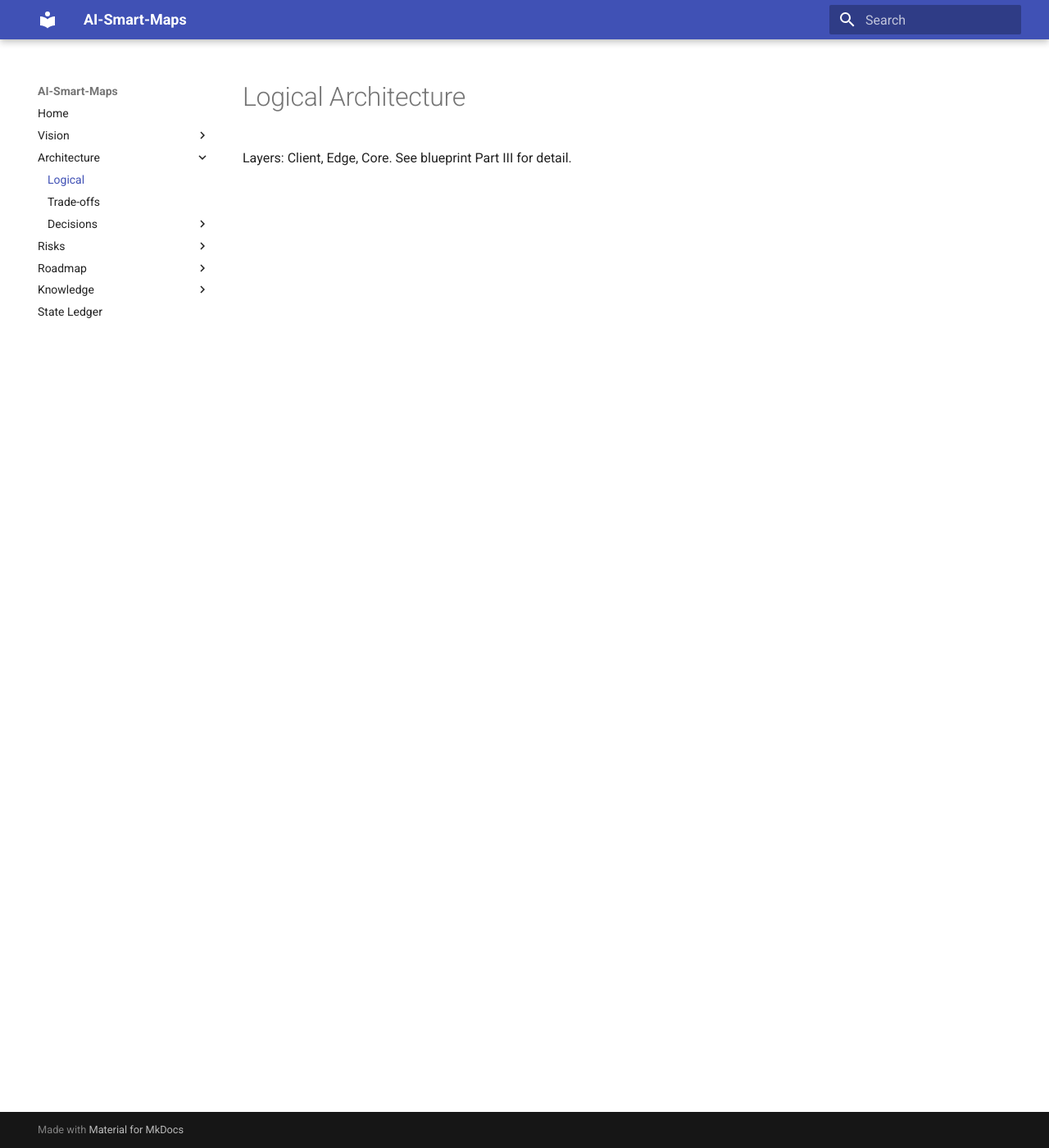
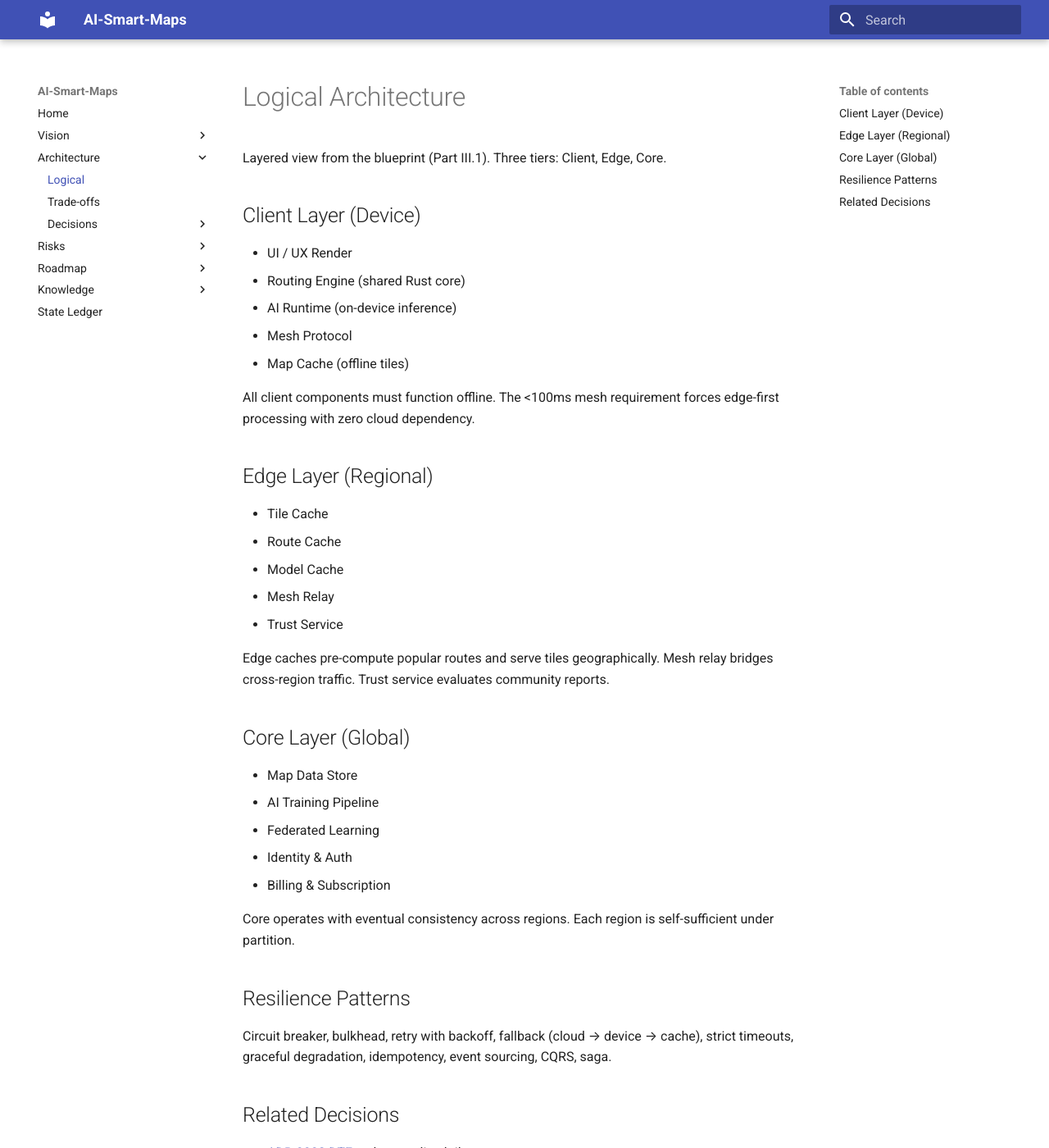
Before and after one commit to djibal/ai-smart-maps, an MkDocs documentation site: the page built from docs/architecture/logical.md, in a window 1280 px wide and 1400 px high. Shown: the whole window at 82% size. Built offline with MkDocs 1.6.1 and Material for MkDocs 9.7.7, drawn with Linux system fonts in a browser that asks for light colours; some of the changed text lies outside the part shown.

Commit message:
Phase 5: landing page, logical architecture, Pages deploy

```diff
--- a/docs/architecture/logical.md
+++ b/docs/architecture/logical.md
@@ -1,3 +1,47 @@
 # Logical Architecture
 
-Layers: Client, Edge, Core. See blueprint Part III for detail.
+Layered view from the blueprint (Part III.1). Three tiers: Client, Edge, Core.
+
+## Client Layer (Device)
+
+- UI / UX Render
+- Routing Engine (shared Rust core)
+- AI Runtime (on-device inference)
+- Mesh Protocol
+- Map Cache (offline tiles)
+
+All client components must function offline. The <100ms mesh requirement forces
+edge-first processing with zero cloud dependency.
+
+## Edge Layer (Regional)
+
+- Tile Cache
+- Route Cache
+- Model Cache
+- Mesh Relay
+- Trust Service
+
+Edge caches pre-compute popular routes and serve tiles geographically. Mesh relay
+bridges cross-region traffic. Trust service evaluates community reports.
+
+## Core Layer (Global)
+
+- Map Data Store
+- AI Training Pipeline
+- Federated Learning
+- Identity & Auth
+- Billing & Subscription
+
+Core operates with eventual consistency across regions. Each region is
+self-sufficient under partition.
+
+## Resilience Patterns
+
+Circuit breaker, bulkhead, retry with backoff, fallback (cloud → device → cache),
+strict timeouts, graceful degradation, idempotency, event sourcing, CQRS, saga.
+
+## Related Decisions
+
+- [ADR-0002 DTF](../architecture/decisions/0002-dtf.md) — decentralized tiles
+- [ADR-0005 FARAL](../architecture/decisions/0005-faral.md) — format-agnostic routing
+- [ADR-0006 TDLA](../architecture/decisions/0006-tdla.md) — temporal data lifecycle
```
Also changed, not shown: docs/_state/ledger.md (+11 -4 lines), docs/index.md (+28 -1 lines), 1 other file.
